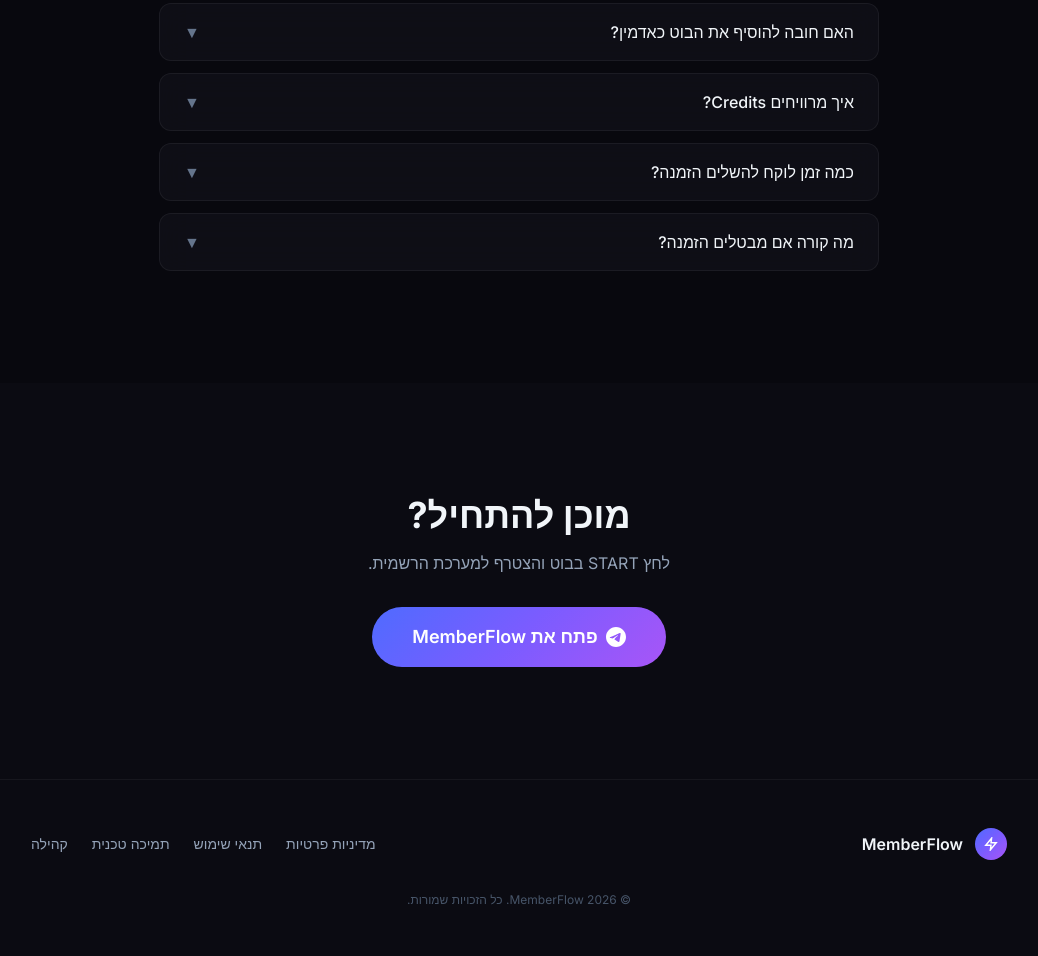
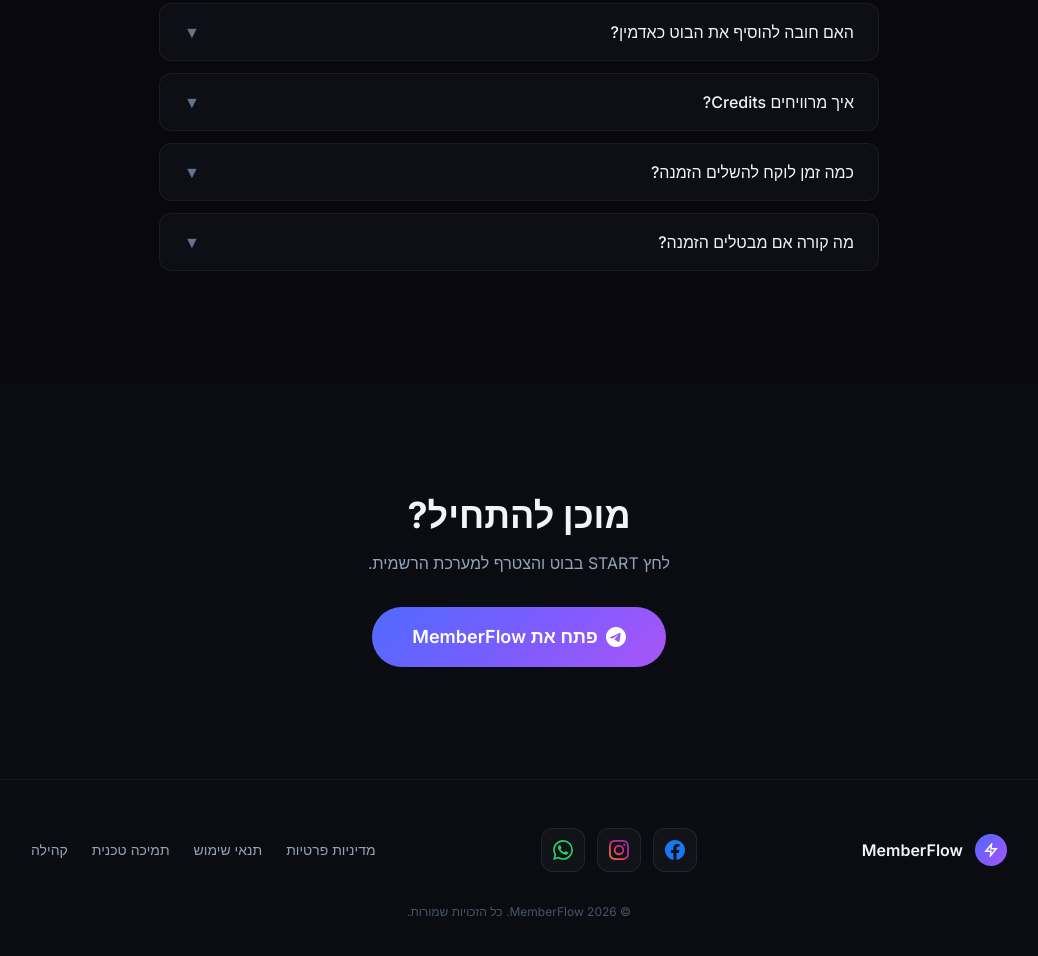
Before and after one commit to torodoom2007-ops/-, a plain HTML site: page index.html in a window 1280 px wide. Shown: the part 2891-3847 px from the top of the page, without its empty margins (121-1159 px from the left). Drawn offline with nearby package versions, Linux system fonts and the light colour scheme.

Commit message:
Update index.html

```diff
--- a/index.html
+++ b/index.html
@@ -149,6 +149,26 @@
     .logo-glow {
       filter: drop-shadow(0 0 12px rgba(79, 107, 255, 0.5));
     }
+
+    /* Social buttons */
+    .social-btn {
+      width: 44px;
+      height: 44px;
+      border-radius: 12px;
+      display: flex;
+      align-items: center;
+      justify-content: center;
+      transition: all 0.25s ease;
+      border: 1px solid rgba(255,255,255,0.08);
+      background: rgba(255,255,255,0.03);
+    }
+    .social-btn:hover {
+      transform: translateY(-3px);
+      border-color: rgba(255,255,255,0.18);
+    }
+    .social-btn.facebook:hover { background: rgba(24, 119, 242, 0.15); border-color: rgba(24, 119, 242, 0.4); }
+    .social-btn.instagram:hover { background: rgba(225, 48, 108, 0.15); border-color: rgba(225, 48, 108, 0.4); }
+    .social-btn.whatsapp:hover { background: rgba(37, 211, 102, 0.15); border-color: rgba(37, 211, 102, 0.4); }
 
     ::-webkit-scrollbar { width: 6px; }
     ::-webkit-scrollbar-track { background: #0B0B12; }
@@ -437,13 +457,43 @@
   <!-- FOOTER -->
   <footer class="border-t border-white/5 py-12">
     <div class="max-w-5xl mx-auto px-4 sm:px-6">
-      <div class="flex flex-col sm:flex-row items-center justify-between gap-6">
+      <div class="flex flex-col sm:flex-row items-center justify-between gap-8">
         <div class="flex items-center gap-3">
           <div class="w-8 h-8 rounded-full bg-gradient-to-br from-accent-from via-accent-via to-accent-to flex items-center justify-center">
             <svg width="14" height="14" viewBox="0 0 24 24" fill="none" stroke="white" stroke-width="2.5"><path d="M13 2L3 14h9l-1 8 10-12h-9l1-8z"/></svg>
           </div>
           <span class="font-semibold">MemberFlow</span>
         </div>
+
+        <!-- Social icons - only here -->
+        <div class="flex items-center gap-3">
+          <a href="https://www.facebook.com/profile.php?id=61595078952262" target="_blank" rel="noopener"
+             class="social-btn facebook" aria-label="פייסבוק">
+            <svg width="20" height="20" viewBox="0 0 24 24" fill="#1877F2">
+              <path d="M24 12.073c0-6.627-5.373-12-12-12s-12 5.373-12 12c0 5.99 4.388 10.954 10.125 11.854v-8.385H7.078v-3.47h3.047V9.43c0-3.007 1.792-4.669 4.533-4.669 1.312 0 2.686.235 2.686.235v2.953H15.83c-1.491 0-1.956.925-1.956 1.874v2.25h3.328l-.532 3.47h-2.796v8.385C19.612 23.027 24 18.062 24 12.073z"/>
+            </svg>
+          </a>
+          <a href="https://instagram.com/member_fl0w?obrf=ejluaTBpZ2w5ZGg1" target="_blank" rel="noopener"
+             class="social-btn instagram" aria-label="אינסטגרם">
+            <svg width="20" height="20" viewBox="0 0 24 24" fill="url(#instagram-gradient)">
+              <defs>
+                <linearGradient id="instagram-gradient" x1="0%" y1="100%" x2="100%" y2="0%">
+                  <stop offset="0%" stop-color="#F58529"/>
+                  <stop offset="50%" stop-color="#DD2A7B"/>
+                  <stop offset="100%" stop-color="#8134AF"/>
+                </linearGradient>
+              </defs>
+              <path d="M12 2.163c3.204 0 3.584.012 4.85.07 3.252.148 4.771 1.691 4.919 4.919.058 1.265.069 1.645.069 4.849 0 3.205-.012 3.584-.069 4.849-.149 3.225-1.664 4.771-4.919 4.919-1.266.058-1.644.07-4.85.07-3.204 0-3.584-.012-4.849-.07-3.26-.149-4.771-1.699-4.919-4.92-.058-1.265-.07-1.644-.07-4.849 0-3.204.013-3.583.07-4.849.149-3.227 1.664-4.771 4.919-4.919 1.266-.057 1.645-.069 4.849-.069zM12 0C8.741 0 8.333.014 7.053.072 2.695.272.273 2.69.073 7.052.014 8.333 0 8.741 0 12c0 3.259.014 3.668.072 4.948.2 4.358 2.618 6.78 6.98 6.98C8.333 23.986 8.741 24 12 24c3.259 0 3.668-.014 4.948-.072 4.354-.2 6.782-2.618 6.979-6.98.059-1.28.073-1.689.073-4.948 0-3.259-.014-3.667-.072-4.947-.196-4.354-2.617-6.78-6.979-6.98C15.668.014 15.259 0 12 0zm0 5.838a6.162 6.162 0 100 12.324 6.162 6.162 0 000-12.324zM12 16a4 4 0 110-8 4 4 0 010 8zm6.406-11.845a1.44 1.44 0 100 2.881 1.44 1.44 0 000-2.881z"/>
+            </svg>
+          </a>
+          <a href="https://wa.me/972535101032" target="_blank" rel="noopener"
+             class="social-btn whatsapp" aria-label="וואטסאפ">
+            <svg width="20" height="20" viewBox="0 0 24 24" fill="#25D366">
+              <path d="M17.472 14.382c-.297-.149-1.758-.867-2.03-.967-.273-.099-.471-.148-.67.15-.197.297-.767.966-.94 1.164-.173.199-.347.223-.644.075-.297-.15-1.255-.463-2.39-1.475-.883-.788-1.48-1.761-1.653-2.059-.173-.297-.018-.458.13-.606.134-.133.298-.347.446-.52.149-.174.198-.298.298-.497.099-.198.05-.371-.025-.52-.075-.149-.669-1.612-.916-2.207-.242-.579-.487-.5-.669-.51-.173-.008-.371-.01-.57-.01-.198 0-.52.074-.792.372-.272.297-1.04 1.016-1.04 2.479 0 1.462 1.065 2.875 1.213 3.074.149.198 2.096 3.2 5.077 4.487.709.306 1.262.489 1.694.625.712.227 1.36.195 1.871.118.571-.085 1.758-.719 2.006-1.413.248-.694.248-1.289.173-1.413-.074-.124-.272-.198-.57-.347m-5.421 7.403h-.004a9.87 9.87 0 01-5.031-1.378l-.361-.214-3.741.982.998-3.648-.235-.374a9.86 9.86 0 01-1.51-5.26c.001-5.45 4.436-9.884 9.888-9.884 2.64 0 5.122 1.03 6.988 2.898a9.825 9.825 0 012.893 6.994c-.003 5.45-4.435 9.884-9.885 9.884m8.413-18.297A11.815 11.815 0 0012.05 0C5.495 0 .16 5.335.157 11.892c0 2.096.547 4.142 1.588 5.945L.057 24l6.305-1.654a11.882 11.882 0 005.683 1.448h.005c6.554 0 11.89-5.335 11.893-11.893a11.821 11.821 0 00-3.48-8.413z"/>
+            </svg>
+          </a>
+        </div>
+
         <div class="flex flex-wrap items-center justify-center gap-6 text-sm text-slate-400">
           <a href="/privacy.html" class="hover:text-white transition">מדיניות פרטיות</a>
           <a href="/terms.html" class="hover:text-white transition">תנאי שימוש</a>
```
Lines whose indentation alone changed are shown as unchanged.
